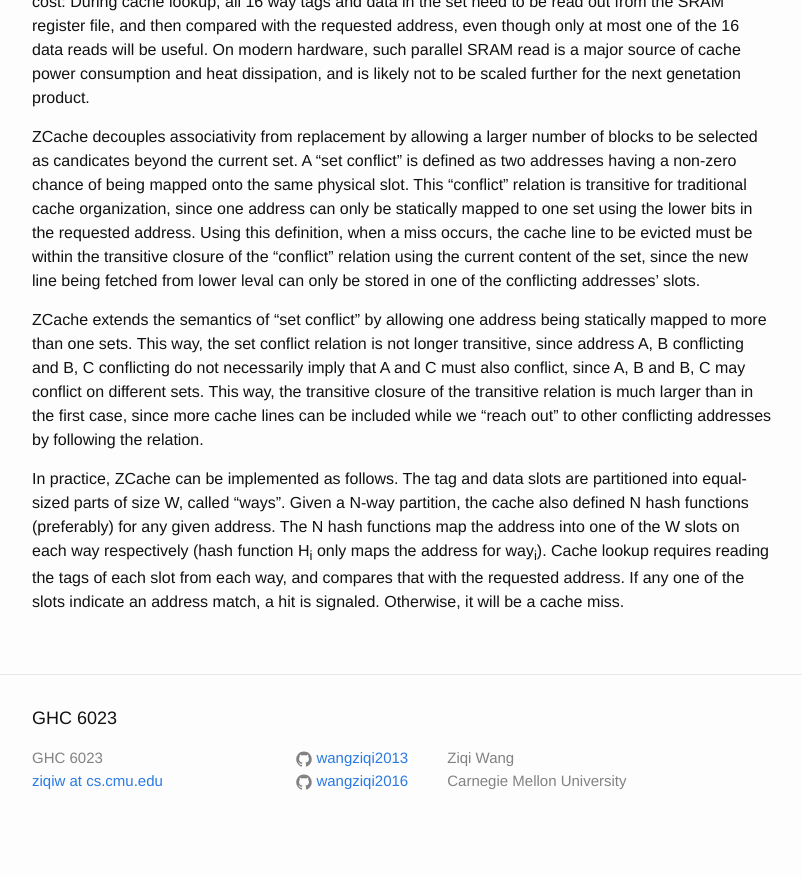
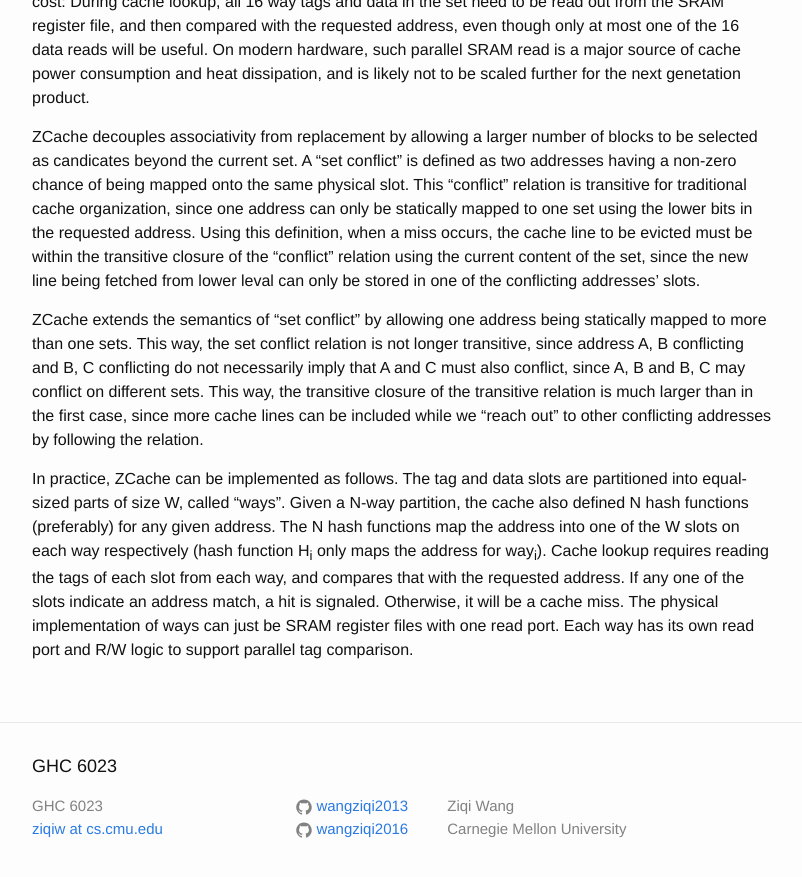
Before and after one commit to wangziqi2013/wangziqi2013.github.io, a Jekyll site: the page built from _posts/2020-05-24-zcache.markdown, in a window 1280 px wide and 900 px high, scrolled down 1036 px. Shown: the top 877 px of the window, without its empty margins (238-1040 px from the left). Built offline with Jekyll 4.4.1, drawn with Linux system fonts in a browser that asks for light colours; before the commit the page ends 1888 px from its top, so only the background shows below that.

Commit message:
Adding physical impl

```diff
--- a/_posts/2020-05-24-zcache.markdown
+++ b/_posts/2020-05-24-zcache.markdown
@@ -57,4 +57,5 @@ called "ways". Given a N-way partition, the cache also defined N hash functions
 The N hash functions map the address into one of the W slots on each way respectively (hash function H<sub>i</sub> only
 maps the address for way<sub>i</sub>). Cache lookup requires reading the tags of each slot from each way, and compares
 that with the requested address. If any one of the slots indicate an address match, a hit is signaled. Otherwise, it will
-be a cache miss.
+be a cache miss. The physical implementation of ways can just be SRAM register files with one read port. Each way has its
+own read port and R/W logic to support parallel tag comparison.
```
